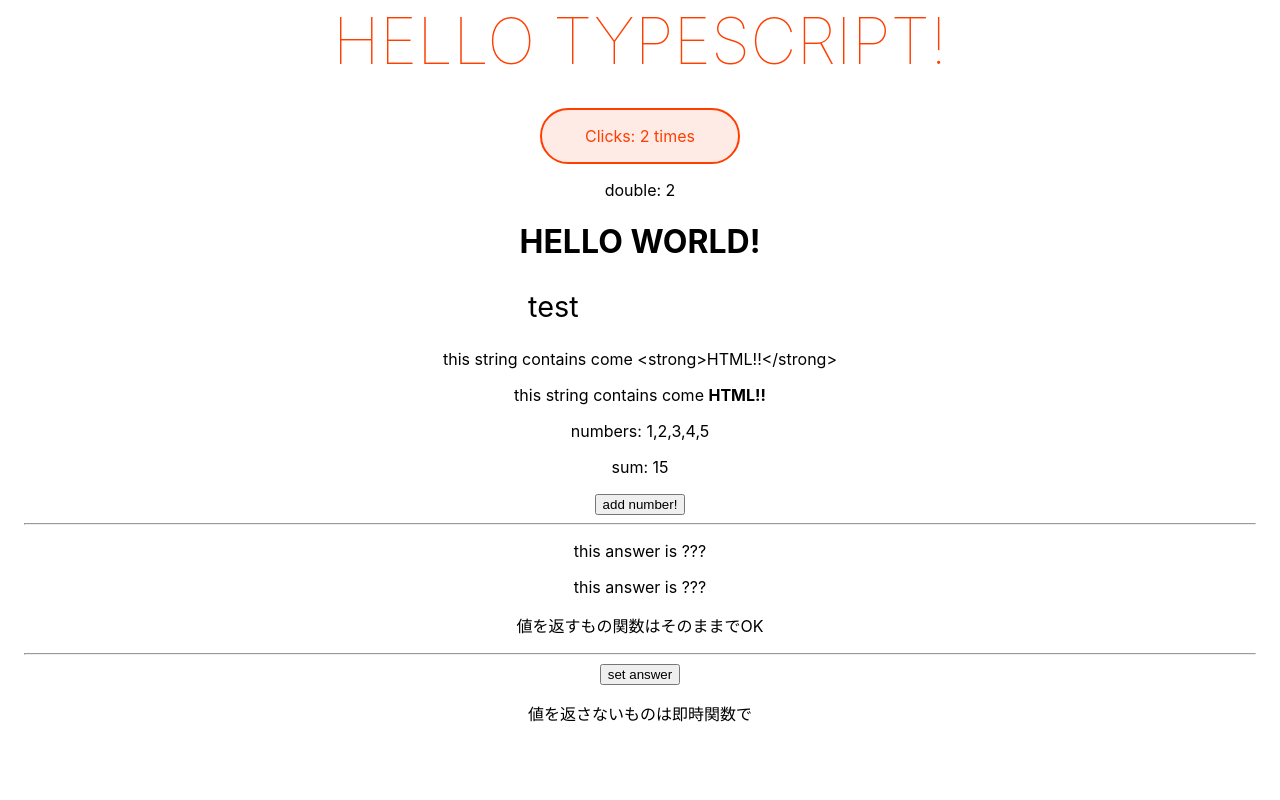
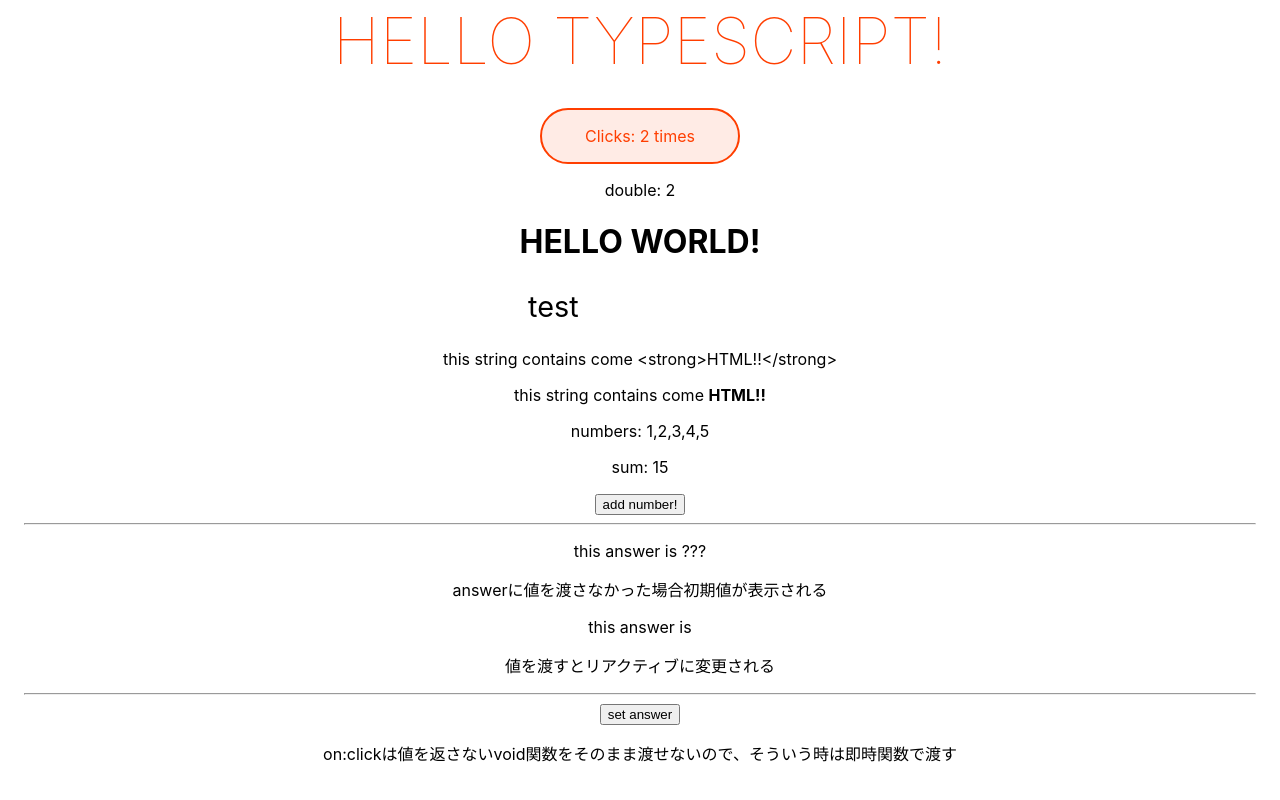
Before and after one commit to shamokit/vite-svelte-tutorial, a Svelte app: page / in a window 1280 px wide. Shown: the part 310-1110 px from the top of the page. Before the commit the page ends 1075 px from the top, so only its background shows below. Built offline with nearby package versions, Linux system fonts and the light colour scheme.

Commit message:
デフォルト値の設定とテキスト変更など

```diff
--- a/src/App.svelte
+++ b/src/App.svelte
@@ -31,12 +31,13 @@
 	<HtmlTest />
 	<List />
 	<hr>
-	<Answer {answer} />
+	<Answer />
+	<p>answerに値を渡さなかった場合初期値が表示される</p>
 	<Answer answer={answerWithExclamation()} />
-	<p>値を返すもの関数はそのままでOK</p>
+	<p>値を渡すとリアクティブに変更される</p>
 	<hr>
 	<button on:click={() => setAnswer('cat')}>set answer</button>
-	<p>値を返さないものは即時関数で</p>
+	<p>on:clickは値を返さないvoid関数をそのまま渡せないので、そういう時は即時関数で渡す</p>
 </main>
 
 <style>
--- a/src/components/Answer.svelte
+++ b/src/components/Answer.svelte
@@ -1,4 +1,4 @@
 <script lang="ts">
-	export let answer: string
+	export let answer: string = '???' //初期値を設定できる
 </script>
-<p>this answer is {answer ? answer : '???'}</p>
+<p>this answer is {answer}</p>
```
